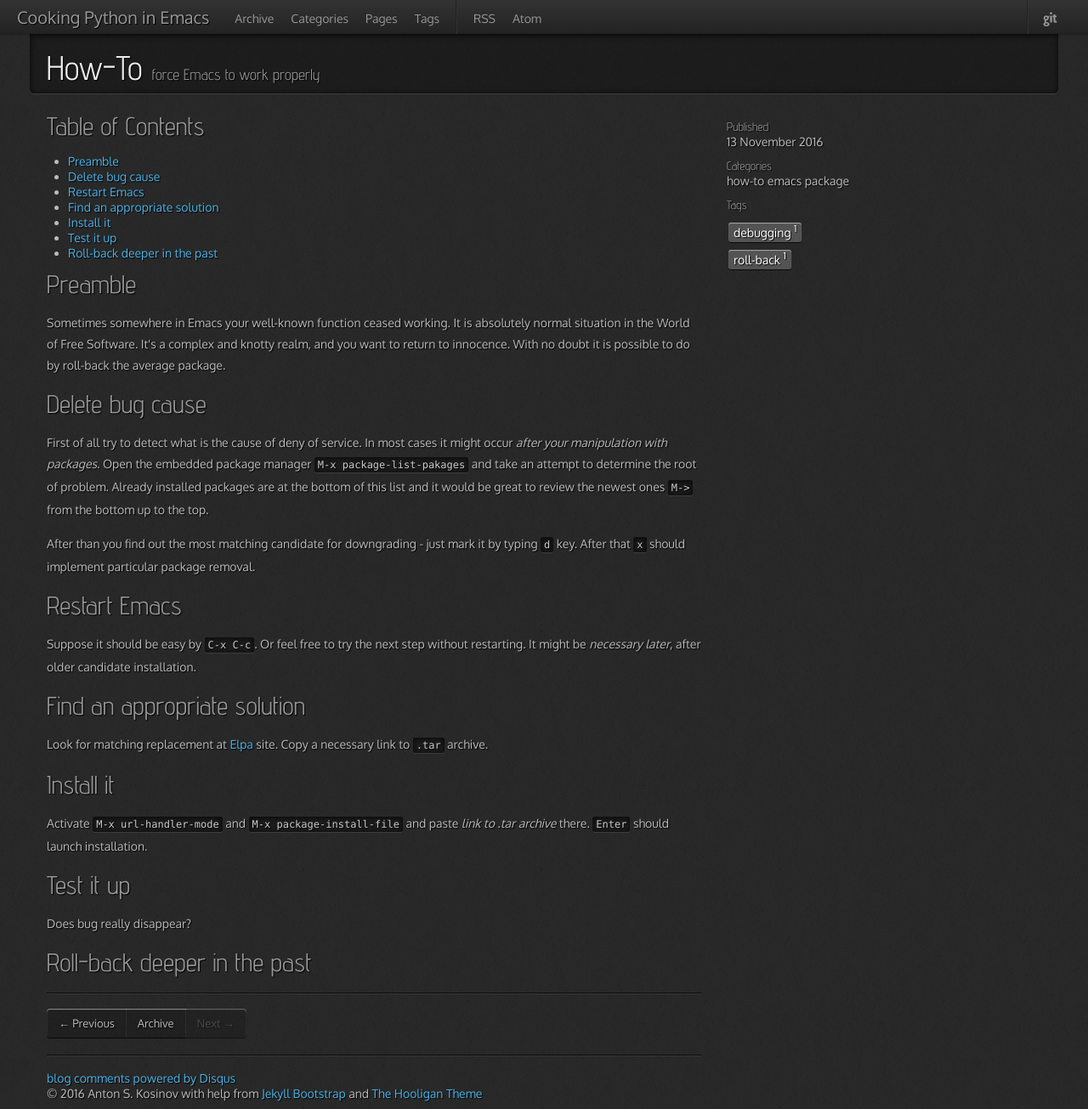
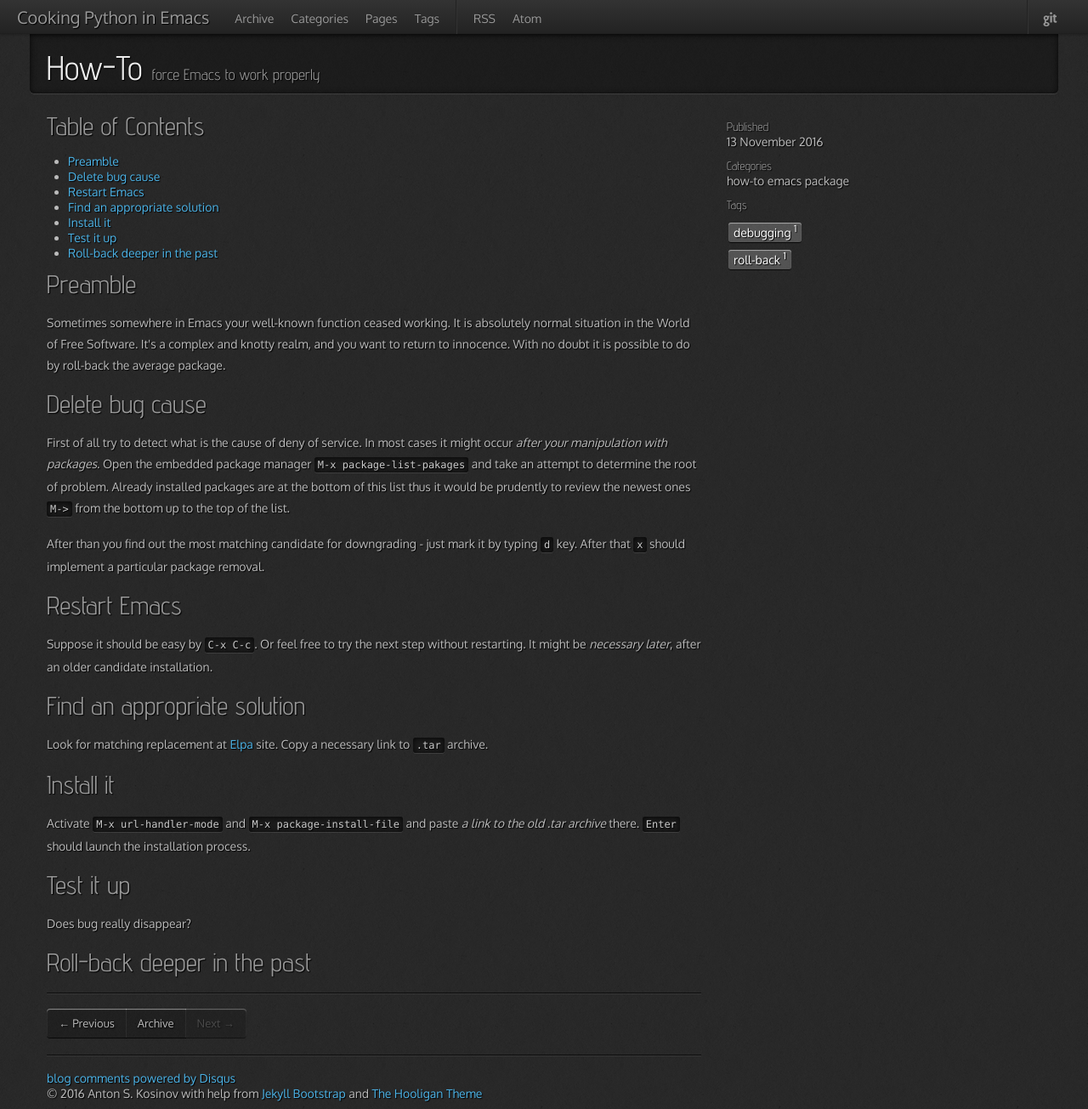
Before and after one commit to 0--key/0--key.github.io, a Jekyll site: the page built from _posts/2016-11-13-emacs-package-downgrading.html, in a window 1280 px wide. Shown: the whole page at 85% size. Built offline with Jekyll 4.4.1, drawn with Linux system fonts in a browser that asks for light colours; nearby versions of some CDN libraries; comment, search, counter and statistics services are not loaded.

Commit message:
Grammatical corrections

```diff
--- a/_posts/2016-11-13-emacs-package-downgrading.html
+++ b/_posts/2016-11-13-emacs-package-downgrading.html
@@ -40,13 +40,13 @@ First of all try to detect what is the cause of deny of service. In
 most cases it might occur <i>after your manipulation with packages</i>.
 Open the embedded package manager <code>M-x package-list-pakages</code> and take
 an attempt to determine the root of problem. Already installed
-packages are at the bottom of this list and it would be great to
-review the newest ones <code>M-&gt;</code> from the bottom up to the top.
+packages are at the bottom of this list thus it would be prudently to
+review the newest ones <code>M-&gt;</code> from the bottom up to the top of the list.
 </p>
 
 <p>
 After than you find out the most matching candidate for downgrading -
-just mark it by typing <code>d</code> key. After that <code>x</code> should implement particular
+just mark it by typing <code>d</code> key. After that <code>x</code> should implement a particular
 package removal.
 </p>
 </div>
@@ -56,7 +56,7 @@ package removal.
 <div class="outline-text-2" id="text-orgheadline3">
 <p>
 Suppose it should be easy by <code>C-x C-c</code>. Or feel free to try the next
-step without restarting. It might be <i>necessary later</i>, after older candidate
+step without restarting. It might be <i>necessary later</i>, after an older candidate
 installation.
 </p>
 </div>
@@ -75,7 +75,8 @@ archive.
 <div class="outline-text-2" id="text-orgheadline5">
 <p>
 Activate <code>M-x url-handler-mode</code> and <code>M-x package-install-file</code> and
-paste <i>link to .tar archive</i> there. <code>Enter</code> should launch installation.
+paste <i>a link to the old .tar archive</i> there. <code>Enter</code> should launch the
+installation process.
 </p>
 </div>
 </div>
```
